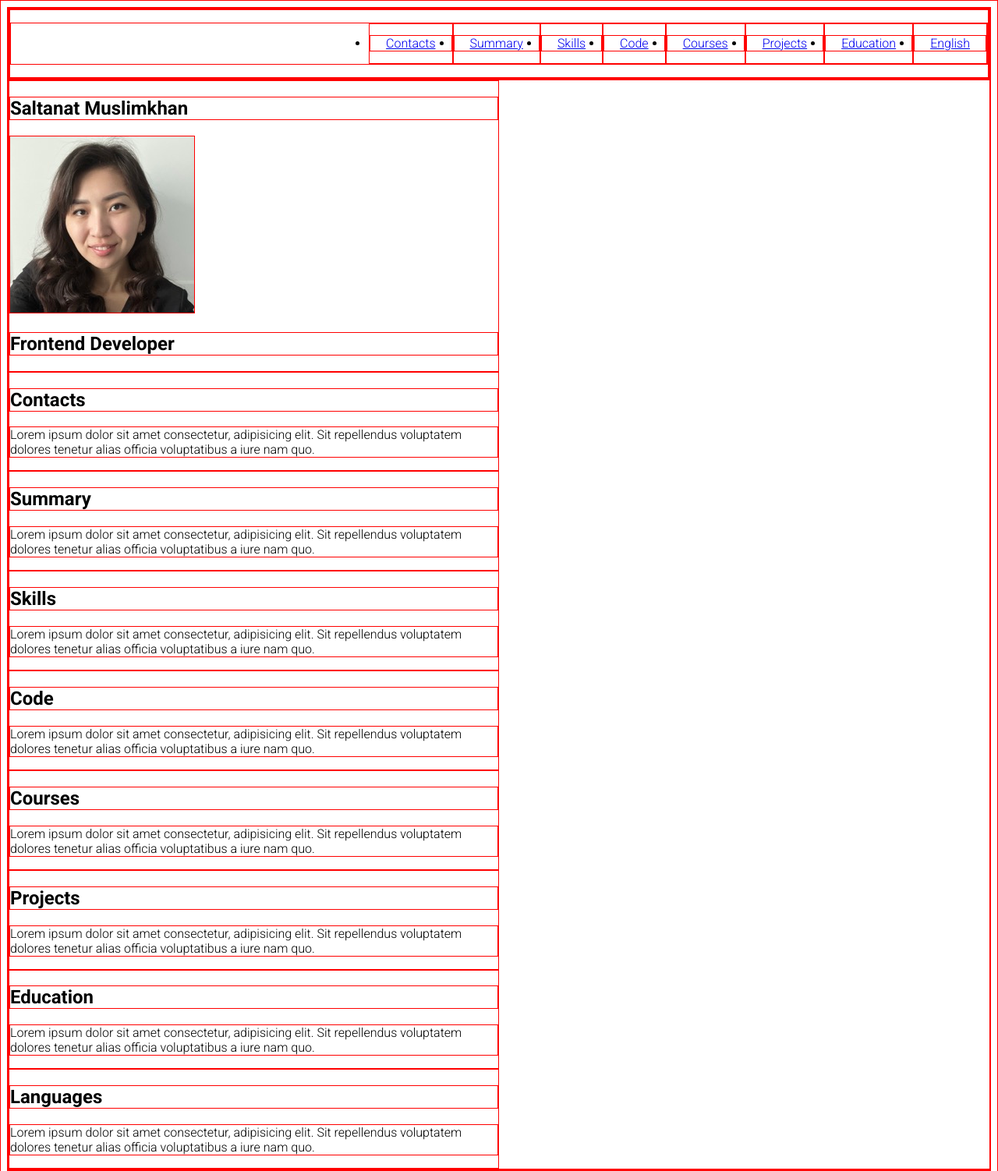
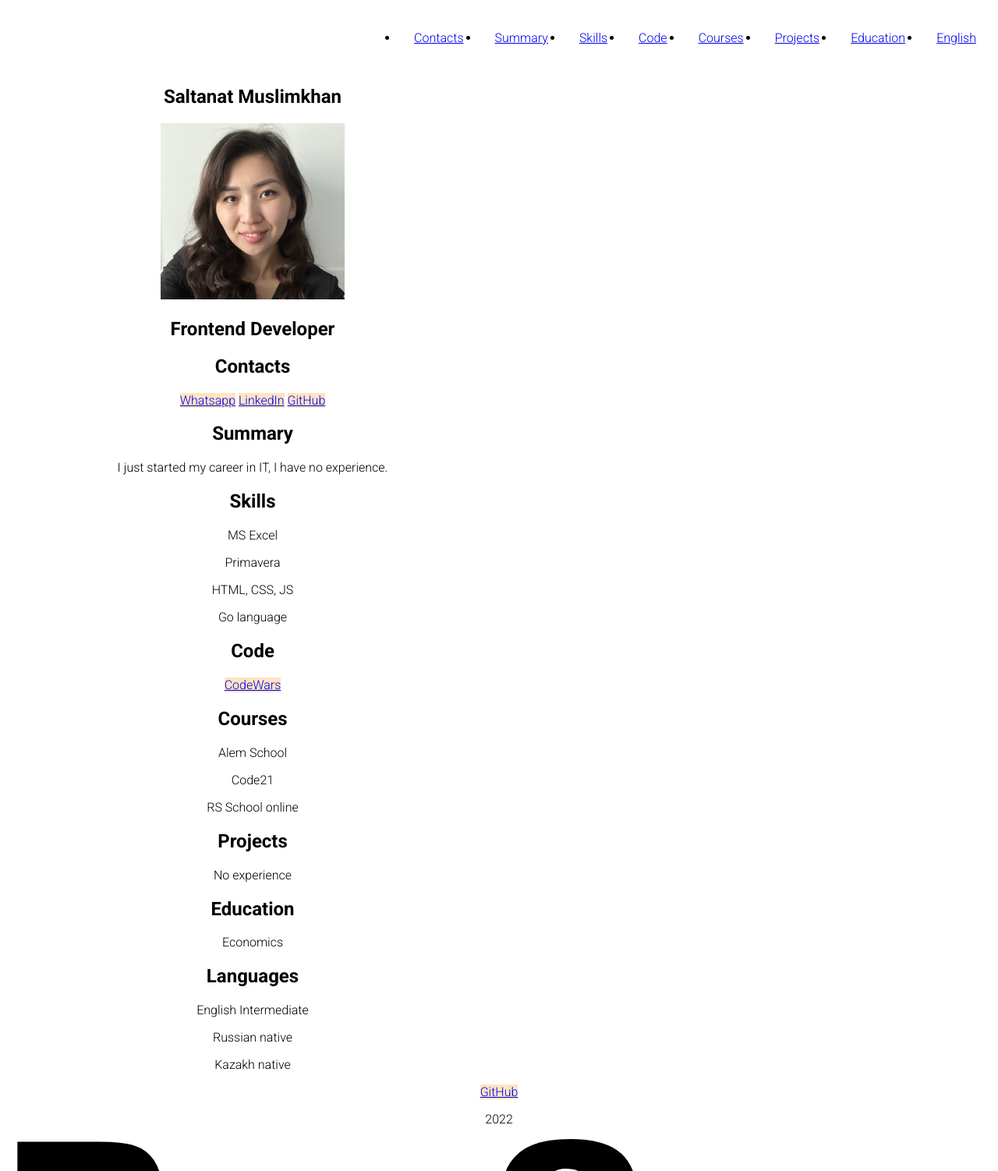
Before and after one commit to saltanet/rsschool-cv, a plain HTML site: page index.html in a window 1280 px wide. Shown: the top 1502 px of the page at 78% size. Drawn offline with Linux system fonts and the light colour scheme.

Commit message:
feat: added info to index.html css and footer

```diff
--- a/css/style.css
+++ b/css/style.css
@@ -1,27 +1,30 @@
 /* background-image: url('../assets/img/image.jpg'); */
 @font-face {
-  font-family: 'Roboto';
+  font-family: "Roboto";
   src: url("assets/fonts/RobotoThin.ttf");
   font-weight: 100;
 }
 @font-face {
-  font-family: 'Roboto';
+  font-family: "Roboto";
   src: url("assets/fonts/RobotoRegular.ttf");
   font-weight: 300;
 }
 
 body {
-    font-family: 'Roboto', sans-serif;
+  font-family: "Roboto", sans-serif;
   font-weight: 300;
   display: flex;
   flex-direction: column;
   justify-content: space-between;
 }
-
+a.button {
+  background-color: bisque;
+  border: 10px;
+  border-color: black;
+}
 * {
   box-sizing: border-box;
-    border: 1px solid red;
-
+  text-align: center;
 }
 .container {
   max-width: 1440px;
@@ -38,7 +41,7 @@ html {
 .nav-link {
   padding: 0 20px;
   line-height: 50px;
-  transition: .3s;
+  transition: 0.3s;
 }
 .section-item a {
   color: #829985;
--- a/index.html
+++ b/index.html
@@ -1,14 +1,17 @@
 <!DOCTYPE html>
 <html lang="en">
   <head>
-<meta charset="UTF-8">
-<meta http-equiv="X-UA-Compatible" content="IE=edge">
-<meta name="viewport" content="width=device-width, initial-scale=1.0">
+    <meta charset="UTF-8" />
+    <meta http-equiv="X-UA-Compatible" content="IE=edge" />
+    <meta name="viewport" content="width=device-width, initial-scale=1.0" />
     <title>cv</title>
-<link rel="stylesheet" href="css/style.css">
-<link rel="icon" href="assets/svg/my photo.ico">
-<link rel="preconnect" href="https://fonts.gstatic.com">
-<link href="https://fonts.googleapis.com/css2?family=Roboto:wght@100;300;500;700&display=swap" rel="stylesheet">
+    <link rel="stylesheet" href="css/style.css" />
+    <link rel="icon" href="assets/svg/my photo.ico" />
+    <link rel="preconnect" href="https://fonts.gstatic.com" />
+    <link
+      href="https://fonts.googleapis.com/css2?family=Roboto:wght@100;300;500;700&display=swap"
+      rel="stylesheet"
+    />
   </head>
   <body>
     <header class="header">
@@ -16,44 +19,28 @@
         <nav class="nav">
           <ul class="nav-list">
             <li class="nav-item">
-                        <a href="#contacts" class="nav-link">Contacts
-
-                        </a>
+              <a href="#contacts" class="nav-link">Contacts </a>
             </li>
             <li class="nav-item">
-                        <a href="#summary" class="nav-link">Summary
-
-                        </a>
+              <a href="#summary" class="nav-link">Summary </a>
             </li>
             <li class="nav-item">
-                        <a href="#skills" class="nav-link">Skills
-
-                        </a>
+              <a href="#skills" class="nav-link">Skills </a>
             </li>
             <li class="nav-item">
-                        <a href="#contacts" class="nav-link">Code
-
-                        </a>
+              <a href="#code" class="nav-link">Code </a>
             </li>
             <li class="nav-item">
-                        <a href="#contacts" class="nav-link">Courses
-
-                        </a>
+              <a href="#courses" class="nav-link">Courses </a>
             </li>
             <li class="nav-item">
-                        <a href="#contacts" class="nav-link">Projects
-
-                        </a>
+              <a href="#projects" class="nav-link">Projects </a>
             </li>
             <li class="nav-item">
-                        <a href="#contacts" class="nav-link">Education
-
-                        </a>
+              <a href="#education" class="nav-link">Education </a>
             </li>
             <li class="nav-item">
-                        <a href="#contacts" class="nav-link">English
-
-                        </a>
+              <a href="#english" class="nav-link">English </a>
             </li>
           </ul>
         </nav>
@@ -62,60 +49,73 @@
     <main>
       <section class="section" id="profile">
         <h1 class="section-title">Saltanat Muslimkhan</h1>
-            <img src="assets/img/my photo.jpg" alt="my photo">
+        <img src="assets/img/my photo.jpg" alt="my photo" />
         <h2>Frontend Developer</h2>
       </section>
       <section class="section" id="contacts">
         <h2 class="section-title">Contacts</h2>
-            <p>Lorem ipsum dolor sit amet consectetur, adipisicing elit. Sit repellendus voluptatem dolores tenetur alias officia voluptatibus a iure nam quo.
-
-            </p>
+        <a class="button" href=" https://wa.me/87020002593" target="_blank"
+          >Whatsapp</a
+        >
+        <a
+          class="button"
+          href="https://www.linkedin.com/in/saltanat-m-bb2683a7/"
+          target="_blank"
+          >LinkedIn</a
+        >
+        <a class="button" href="https://github.com/saltanet" target="_blank"
+          >GitHub</a
+        >
       </section>
       <section class="section" id="summary">
-             <h2 class="section-title"> Summary </h2>
-             <p>Lorem ipsum dolor sit amet consectetur, adipisicing elit. Sit repellendus voluptatem dolores tenetur alias officia voluptatibus a iure nam quo.
-
-            </p>
+        <h2 class="section-title">Summary</h2>
+        <p>I just started my career in IT, I have no experience.</p>
       </section>
-        <section  class="section" id="skills">
+      <section class="section" id="skills">
         <h2 class="section-title">Skills</h2>
-                         <p>Lorem ipsum dolor sit amet consectetur, adipisicing elit. Sit repellendus voluptatem dolores tenetur alias officia voluptatibus a iure nam quo.
-
-            </p>
+        <p>MS Excel</p>
+        <p>Primavera</p>
+        <p>HTML, CSS, JS</p>
+        <p>Go language</p>
       </section>
-        <section  class="section" id="code">
+      <section class="section" id="code">
         <h2 class="section-title">Code</h2>
-                         <p>Lorem ipsum dolor sit amet consectetur, adipisicing elit. Sit repellendus voluptatem dolores tenetur alias officia voluptatibus a iure nam quo.
-
-            </p>
+        <a
+          class="button"
+          href="https://www.codewars.com/users/saltanet"
+          target="_blank"
+          >CodeWars</a
+        >
       </section>
-        <section  class="section" id="courses">
+      <section class="section" id="courses">
         <h2 class="section-title">Courses</h2>
-                         <p>Lorem ipsum dolor sit amet consectetur, adipisicing elit. Sit repellendus voluptatem dolores tenetur alias officia voluptatibus a iure nam quo.
-
-            </p>
+        <p>Alem School</p>
+        <p>Code21</p>
+        <p>RS School online</p>
       </section>
-        <section  class="section" id="projects">
+      <section class="section" id="projects">
         <h2 class="section-title">Projects</h2>
-                        <p>Lorem ipsum dolor sit amet consectetur, adipisicing elit. Sit repellendus voluptatem dolores tenetur alias officia voluptatibus a iure nam quo.
-
-            </p>
+        <p>No experience</p>
       </section>
-        <section  class="section" id="education">
+      <section class="section" id="education">
         <h2 class="section-title">Education</h2>
-                         <p>Lorem ipsum dolor sit amet consectetur, adipisicing elit. Sit repellendus voluptatem dolores tenetur alias officia voluptatibus a iure nam quo.
-
-            </p>
+        <p>Economics</p>
       </section>
-        <section  class="section" id="languages">
+      <section class="section" id="english">
         <h2 class="section-title">Languages</h2>
-                         <p>Lorem ipsum dolor sit amet consectetur, adipisicing elit. Sit repellendus voluptatem dolores tenetur alias officia voluptatibus a iure nam quo.
-
-            </p>
+        <p>English Intermediate</p>
+        <p>Russian native</p>
+        <p>Kazakh native</p>
       </section>
     </main>
     <footer>
+      <a class="button" href="https://github.com/saltanet" target="_blank"
+        >GitHub</a
+      >
+      <p>2022</p>
+      <a href="https://rs.school/js/">
+        <img src="assets/svg/rs_school.svg" alt="" />
+      </a>
     </footer>
-
   </body>
 </html>
```
Also changed, not shown: assets/svg/rs_school.svg (added). Lines whose indentation alone changed are shown as unchanged.
